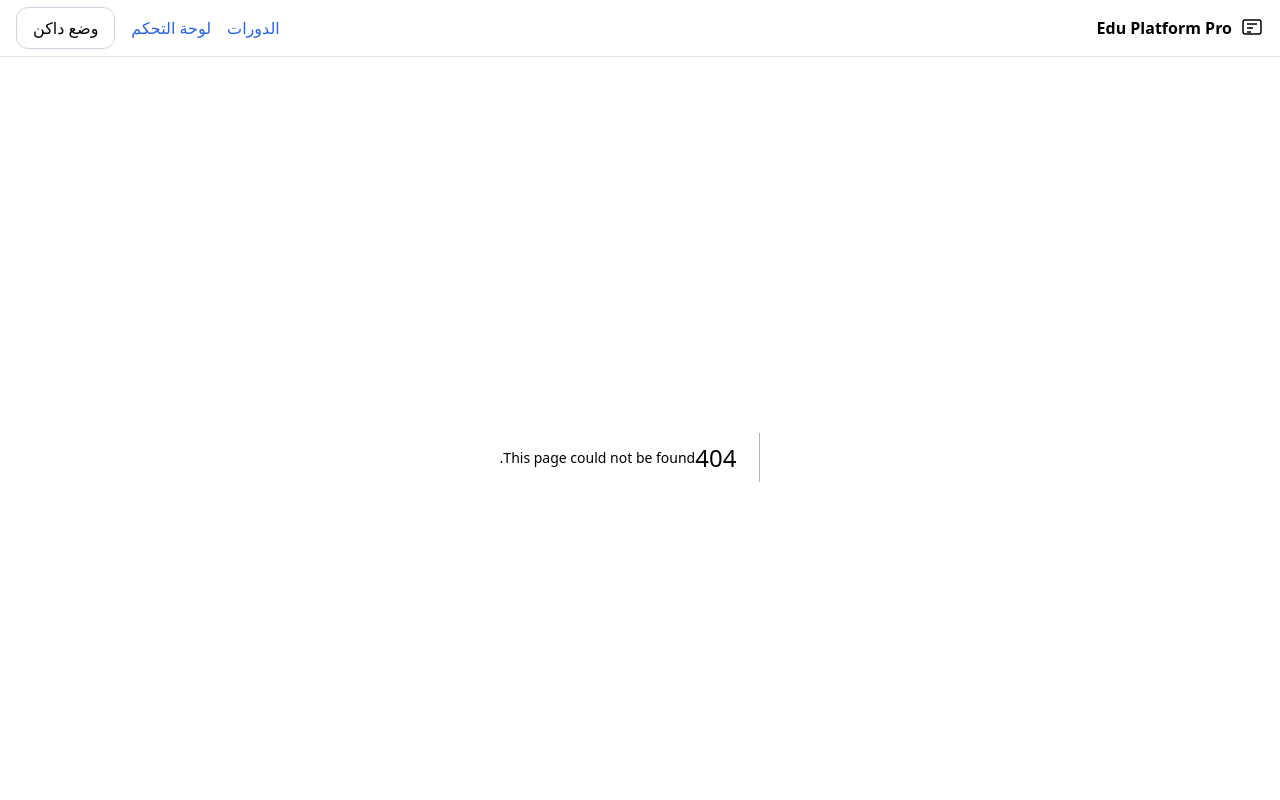
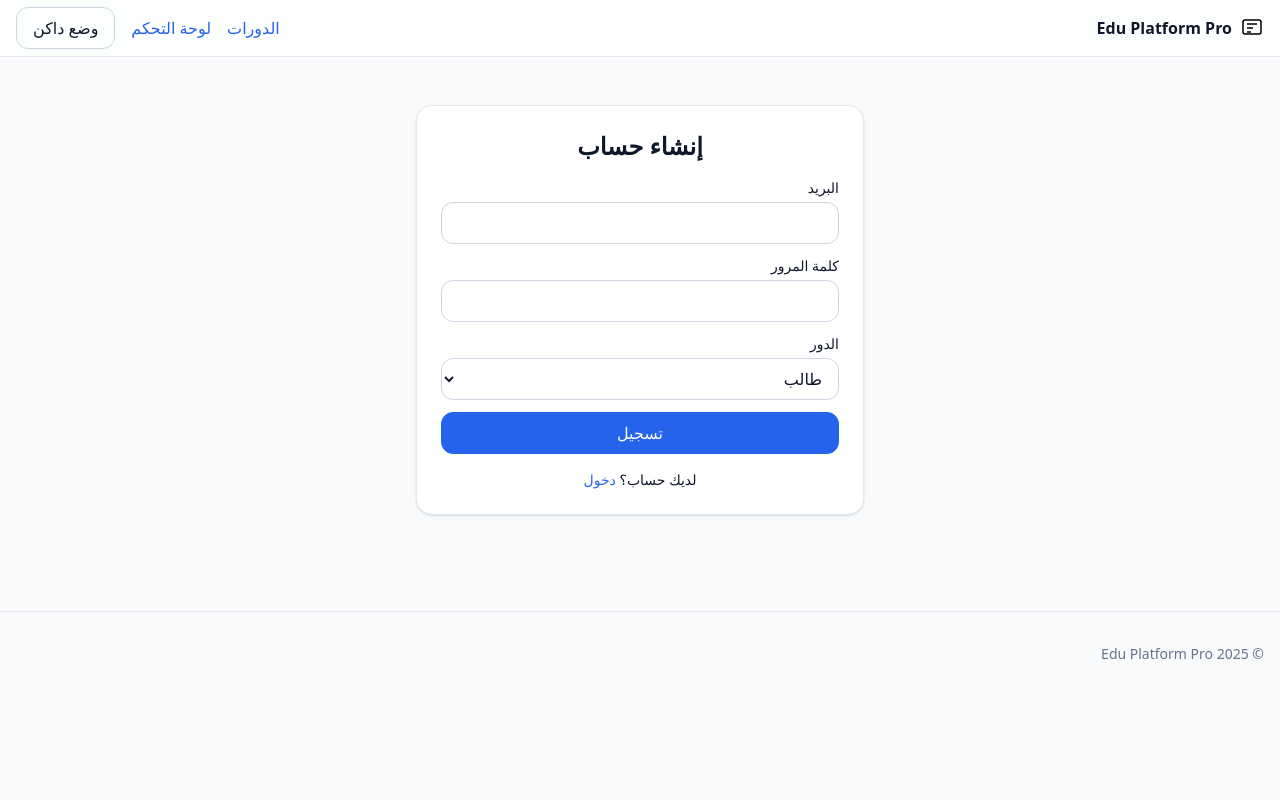
Before and after one commit to amohyyyy/Ahmed, a Next.js app: page /signup in a window 1280 px wide. Before the commit this address had no page. Shown: the top 800 px of the page. Built offline with nearby package versions, Linux system fonts and the light colour scheme; no server answers.

Commit message:
Create page.tsx

```diff
--- /dev/null
+++ b/app/signup/page.tsx
@@ -0,0 +1,50 @@
+"use client";
+import { useState } from "react";
+import { createUserWithEmailAndPassword } from "firebase/auth";
+import { auth, db } from "@/lib/firebase";
+import { doc, setDoc, serverTimestamp } from "firebase/firestore";
+import Link from "next/link";
+import { useRouter } from "next/navigation";
+
+export default function Signup(){
+  const [email, setEmail] = useState("");
+  const [password, setPassword] = useState("");
+  const [role, setRole] = useState("student");
+  const [error, setError] = useState("");
+  const router = useRouter();
+
+  async function submit(e:React.FormEvent){
+    e.preventDefault();
+    setError("");
+    try{
+      const cred = await createUserWithEmailAndPassword(auth, email, password);
+      await setDoc(doc(db, "users", cred.user.uid), { uid: cred.user.uid, email, role, createdAt: serverTimestamp() });
+      router.replace("/dashboard");
+    }catch(err:any){
+      setError(err.message);
+    }
+  }
+  return (
+    <section className="container py-12">
+      <div className="card max-w-md mx-auto">
+        <h1 className="text-2xl font-bold mb-4 text-center">إنشاء حساب</h1>
+        <form onSubmit={submit} className="space-y-3">
+          <div><label className="label">البريد</label><input className="input" type="email" value={email} onChange={e=>setEmail(e.target.value)} required/></div>
+          <div><label className="label">كلمة المرور</label><input className="input" type="password" value={password} onChange={e=>setPassword(e.target.value)} required/></div>
+          <div>
+            <label className="label">الدور</label>
+            <select className="input" value={role} onChange={(e)=>setRole(e.target.value)}>
+              <option value="teacher">معلم</option>
+              <option value="student">طالب</option>
+              <option value="parent">ولي امر</option>
+              <option value="admin">مشرف</option>
+            </select>
+          </div>
+          {error && <p className="text-red-600 text-sm">{error}</p>}
+          <button className="btn btn-primary w-full" type="submit">تسجيل</button>
+        </form>
+        <p className="text-center mt-4 text-sm">لديك حساب؟ <Link className="link" href="/login">دخول</Link></p>
+      </div>
+    </section>
+  )
+}
```
